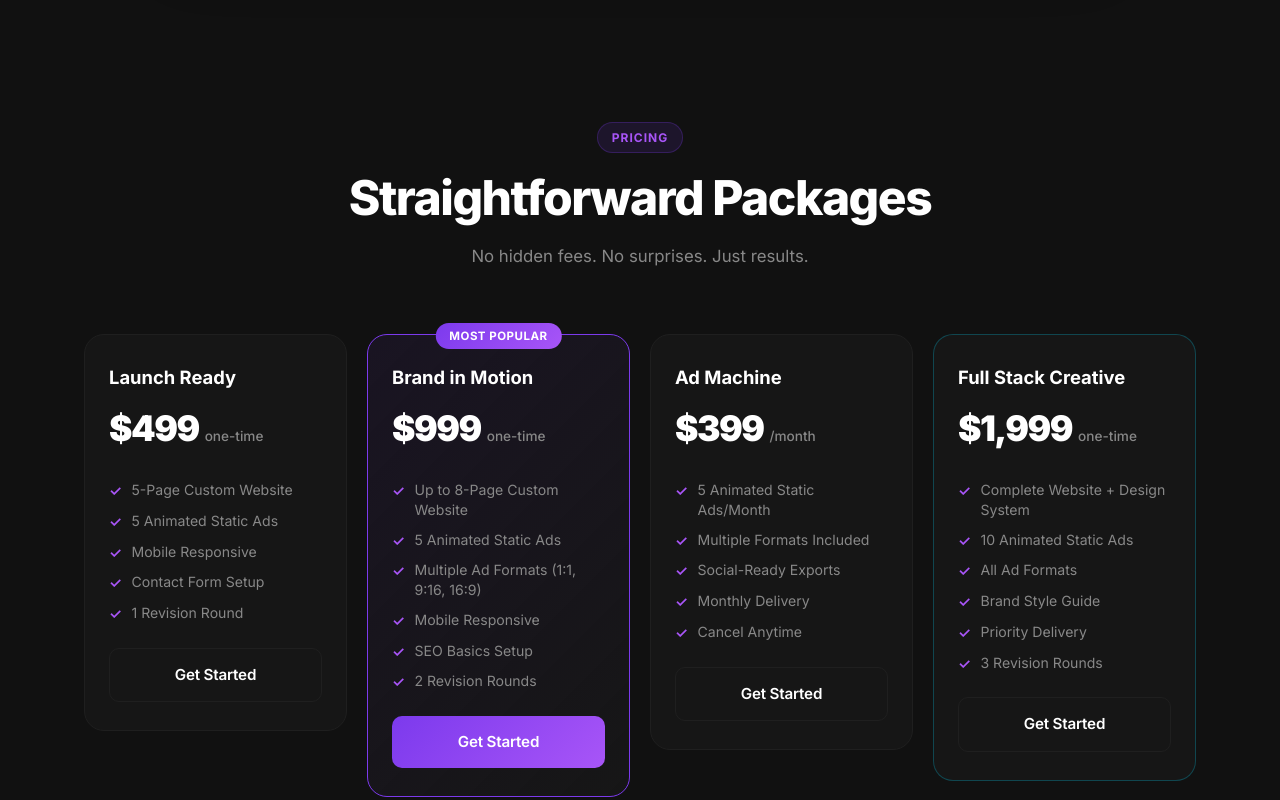
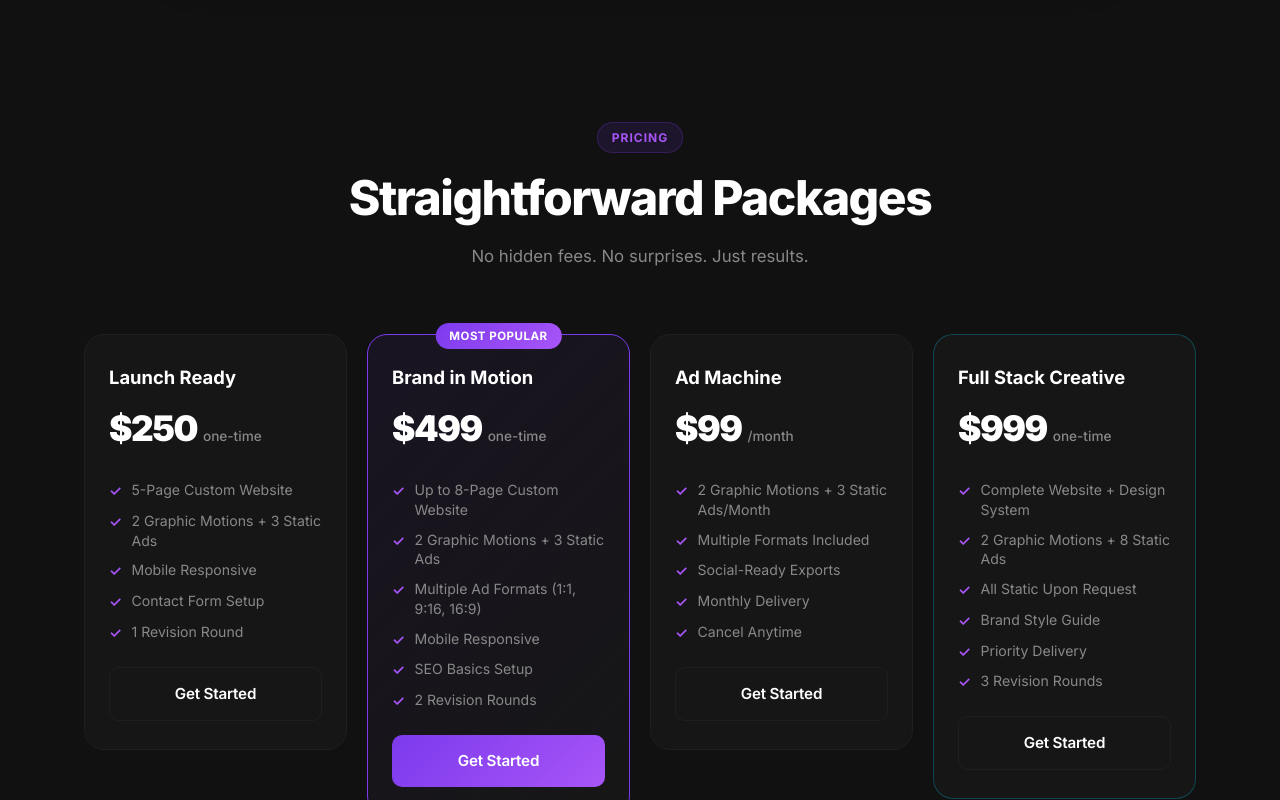
Before and after one commit to Cristiano111111/jayrx-website, a plain HTML site: page index.html in a window 1280 px wide. Shown: the part 1696-2496 px from the top of the page. Drawn offline with Linux system fonts and the light colour scheme.

Commit message:
Update pricing and ad deliverables across all packages

```diff
--- a/index.html
+++ b/index.html
@@ -94,11 +94,11 @@
         <div class="package-card">
           <div class="package-header">
             <h3>Launch Ready</h3>
-            <div class="package-price"><span class="price-num">$499</span><span class="price-once">one-time</span></div>
+            <div class="package-price"><span class="price-num">$250</span><span class="price-once">one-time</span></div>
           </div>
           <ul class="package-features">
             <li><span class="check">✓</span> 5-Page Custom Website</li>
-            <li><span class="check">✓</span> 5 Animated Static Ads</li>
+            <li><span class="check">✓</span> 2 Graphic Motions + 3 Static Ads</li>
             <li><span class="check">✓</span> Mobile Responsive</li>
             <li><span class="check">✓</span> Contact Form Setup</li>
             <li><span class="check">✓</span> 1 Revision Round</li>
@@ -110,11 +110,11 @@
           <div class="package-badge">Most Popular</div>
           <div class="package-header">
             <h3>Brand in Motion</h3>
-            <div class="package-price"><span class="price-num">$999</span><span class="price-once">one-time</span></div>
+            <div class="package-price"><span class="price-num">$499</span><span class="price-once">one-time</span></div>
           </div>
           <ul class="package-features">
             <li><span class="check">✓</span> Up to 8-Page Custom Website</li>
-            <li><span class="check">✓</span> 5 Animated Static Ads</li>
+            <li><span class="check">✓</span> 2 Graphic Motions + 3 Static Ads</li>
             <li><span class="check">✓</span> Multiple Ad Formats (1:1, 9:16, 16:9)</li>
             <li><span class="check">✓</span> Mobile Responsive</li>
             <li><span class="check">✓</span> SEO Basics Setup</li>
@@ -126,10 +126,10 @@
         <div class="package-card">
           <div class="package-header">
             <h3>Ad Machine</h3>
-            <div class="package-price"><span class="price-num">$399</span><span class="price-once">/month</span></div>
+            <div class="package-price"><span class="price-num">$99</span><span class="price-once">/month</span></div>
           </div>
           <ul class="package-features">
-            <li><span class="check">✓</span> 5 Animated Static Ads/Month</li>
+            <li><span class="check">✓</span> 2 Graphic Motions + 3 Static Ads/Month</li>
             <li><span class="check">✓</span> Multiple Formats Included</li>
             <li><span class="check">✓</span> Social-Ready Exports</li>
             <li><span class="check">✓</span> Monthly Delivery</li>
@@ -141,12 +141,12 @@
         <div class="package-card package-premium">
           <div class="package-header">
             <h3>Full Stack Creative</h3>
-            <div class="package-price"><span class="price-num">$1,999</span><span class="price-once">one-time</span></div>
+            <div class="package-price"><span class="price-num">$999</span><span class="price-once">one-time</span></div>
           </div>
           <ul class="package-features">
             <li><span class="check">✓</span> Complete Website + Design System</li>
-            <li><span class="check">✓</span> 10 Animated Static Ads</li>
-            <li><span class="check">✓</span> All Ad Formats</li>
+            <li><span class="check">✓</span> 2 Graphic Motions + 8 Static Ads</li>
+            <li><span class="check">✓</span> All Static Upon Request</li>
             <li><span class="check">✓</span> Brand Style Guide</li>
             <li><span class="check">✓</span> Priority Delivery</li>
             <li><span class="check">✓</span> 3 Revision Rounds</li>
@@ -229,10 +229,10 @@
         </div>
         <select name="package">
           <option value="" disabled selected>Which package interests you?</option>
-          <option value="launch-ready">Launch Ready — $499</option>
-          <option value="brand-in-motion">Brand in Motion — $999</option>
-          <option value="ad-machine">Ad Machine — $399/mo</option>
-          <option value="full-stack">Full Stack Creative — $1,999</option>
+          <option value="launch-ready">Launch Ready — $250</option>
+          <option value="brand-in-motion">Brand in Motion — $499</option>
+          <option value="ad-machine">Ad Machine — $99/mo</option>
+          <option value="full-stack">Full Stack Creative — $999</option>
           <option value="custom">Custom / Not Sure Yet</option>
         </select>
         <textarea name="message" placeholder="Tell me about your brand and what you need..." rows="5" required></textarea>
```
